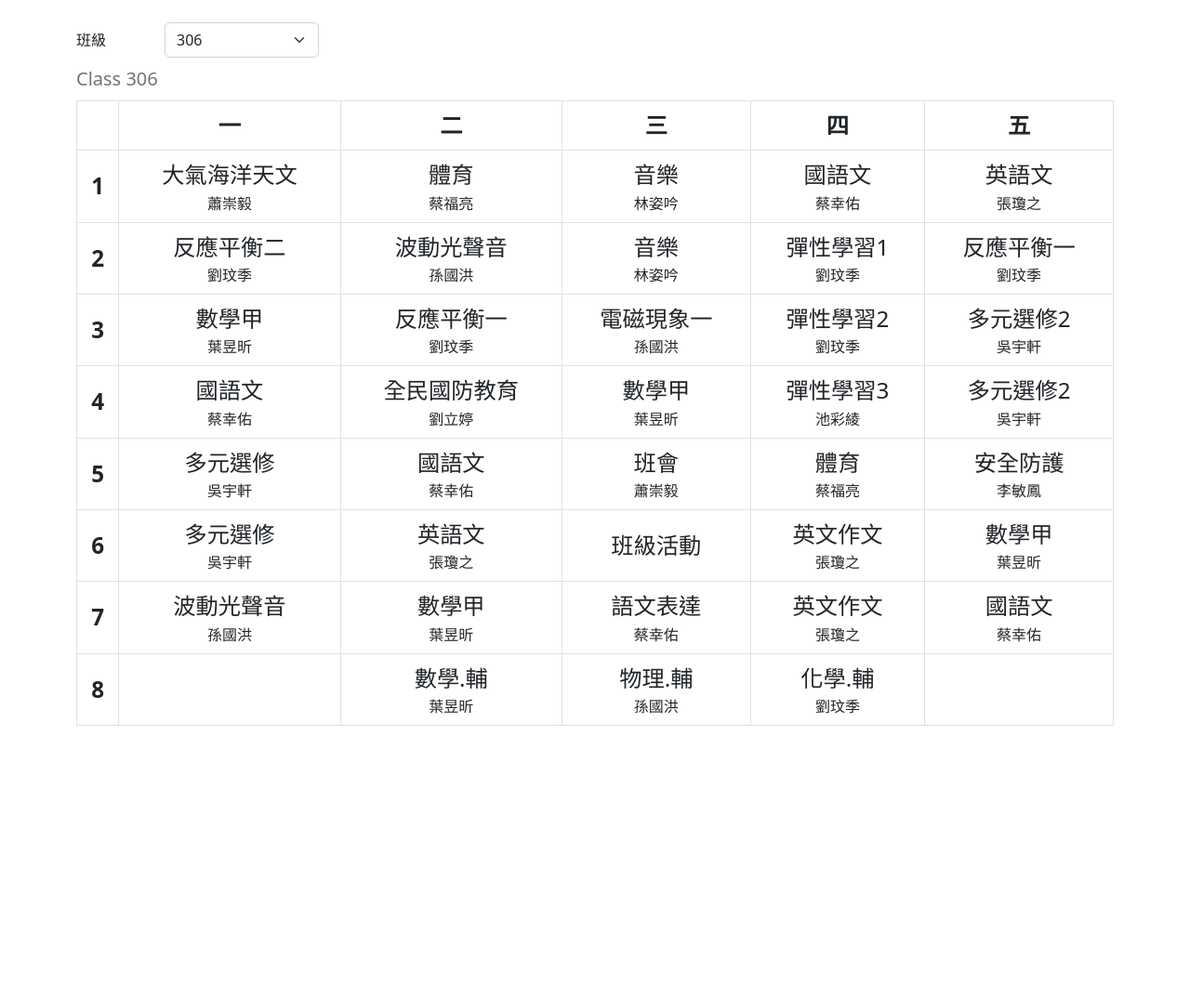
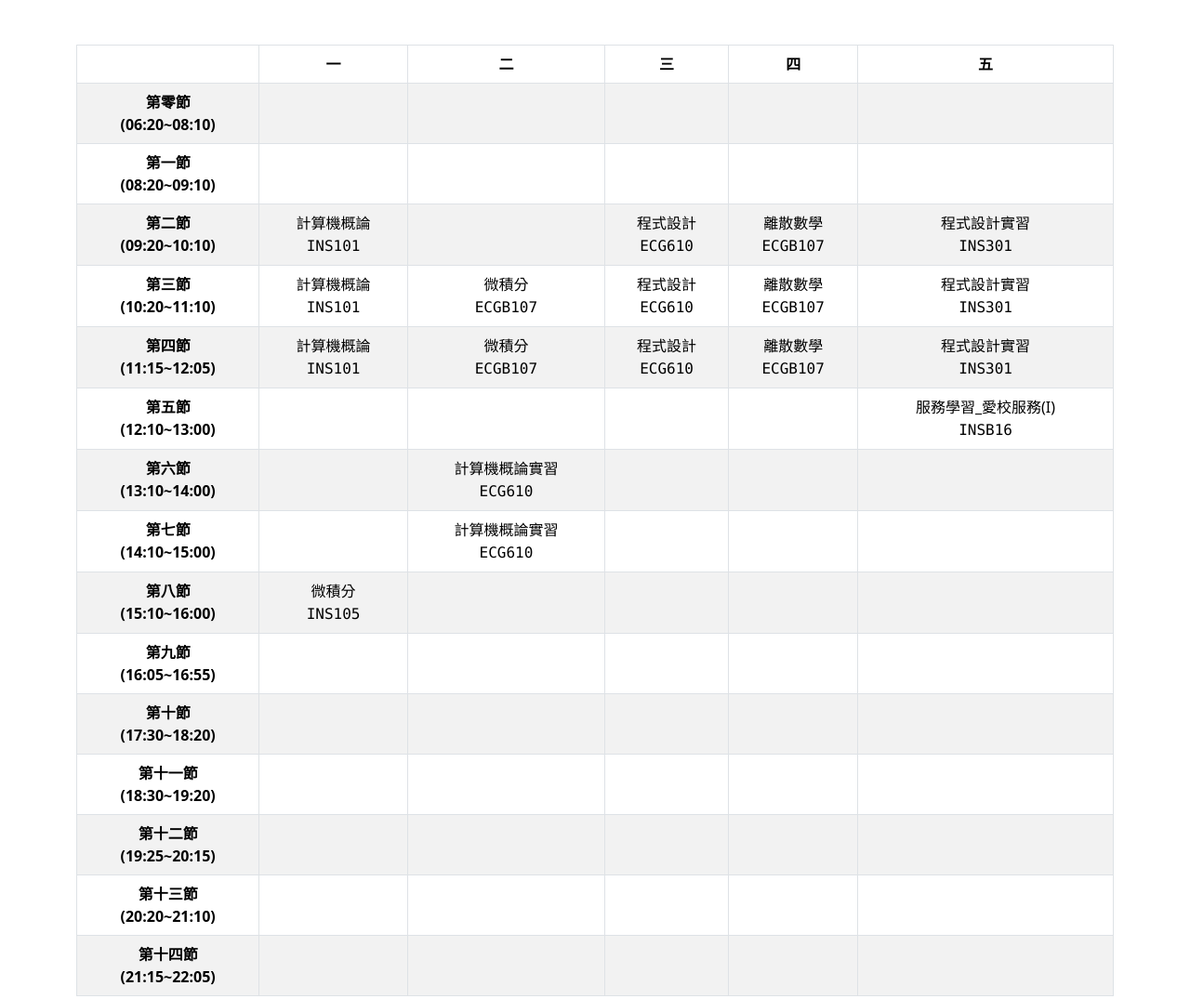
Before and after one commit to hijimmy87/class-schedule, a plain HTML site: page index.html in a window 1280 px wide. Shown: the whole page at 93% size. Before the commit the page ends 805 px from the top, so only its background shows below. Drawn offline with nearby package versions, Linux system fonts and the light colour scheme.

Commit message:
Add files via upload

```diff
--- /dev/null
+++ b/class.json
@@ -0,0 +1,44 @@
+{
+    "B5711M97": {
+        "name": "微積分",
+        "teacher": "李孟書",
+        "time": ["108", "203", "204"],
+        "place": ["INS105", "ECGB107", "ECGB107"]
+    },
+    "B57011RQ": {
+        "name": "計算機概論",
+        "teacher": "林韓禹",
+        "time": ["102", "103", "104"],
+        "place": ["INS101", "INS101", "INS101"]
+    },
+    "B57011RR": {
+        "name": "計算機概論實習",
+        "teacher": "林韓禹",
+        "time": ["206", "207"],
+        "place": ["ECG610", "ECG610"]
+    },
+    "B5701M33": {
+        "name": "程式設計",
+        "teacher": "張光遠",
+        "time": ["302", "303", "304"],
+        "place": ["ECG610", "ECG610", "ECG610"]
+    },
+    "B5701M30": {
+        "name": "程式設計實習",
+        "teacher": "張光遠",
+        "time": ["502", "503", "504"],
+        "place": ["INS301", "INS301", "INS301"]
+    },
+    "B5701NNX": {
+        "name": "服務學習_愛校服務(I)",
+        "teacher": "張欽圳",
+        "time": ["505"],
+        "place": ["INSB16"]
+    },
+    "B5701V75": {
+        "name": "離散數學",
+        "teacher": "蔡宇軒",
+        "time": ["402", "403", "404"],
+        "place": ["ECGB107", "ECGB107", "ECGB107"]
+    }
+}
--- /dev/null
+++ b/data.js
@@ -0,0 +1,48 @@
+function get_cls_data() {
+    const xhr = new XMLHttpRequest();
+    xhr.open("get", "./class.json", false);
+    xhr.send();
+    return JSON.parse(xhr.responseText);
+}
+
+export const classdata = get_cls_data(),
+    table_size = [5, 15],
+    time = [
+        "第零節\n(06:20~08:10)",
+        "第一節\n(08:20~09:10)",
+        "第二節\n(09:20~10:10)",
+        "第三節\n(10:20~11:10)",
+        "第四節\n(11:15~12:05)",
+        "第五節\n(12:10~13:00)",
+        "第六節\n(13:10~14:00)",
+        "第七節\n(14:10~15:00)",
+        "第八節\n(15:10~16:00)",
+        "第九節\n(16:05~16:55)",
+        "第十節\n(17:30~18:20)",
+        "第十一節\n(18:30~19:20)",
+        "第十二節\n(19:25~20:15)",
+        "第十三節\n(20:20~21:10)",
+        "第十四節\n(21:15~22:05)",
+    ];
+
+export function gen_schedule() {
+    let schedule = {};
+    // for (let i = 0; i < table_size[0]; i++)
+    //     for (let j = 0; j < table_size[1]; j++)
+    //         schedule[((i + 1) * 100 + j).toString()] = {};
+
+    for (const code in classdata) {
+        if (Object.hasOwnProperty.call(classdata, code)) {
+            const cls = classdata[code];
+            for (let i = 0; i < cls.time.length; i++)
+                schedule[cls.time[i]] = {
+                    code: code,
+                    name: cls.name,
+                    teacher: cls.teacher,
+                    place: cls.place[i],
+                };
+        }
+    }
+
+    return schedule;
+}
--- a/index.html
+++ b/index.html
@@ -1,45 +1,31 @@
 <!DOCTYPE html>
-<html lang="zh-tw">
-
+<html lang="zh-TW">
     <head>
-  <meta charset="UTF-8">
-  <meta http-equiv="X-UA-Compatible" content="IE=edge">
-  <meta name="viewport" content="width=device-width, initial-scale=1.0">
+        <meta charset="UTF-8" />
+        <meta http-equiv="X-UA-Compatible" content="IE=edge" />
+        <meta name="viewport" content="width=device-width, initial-scale=1.0" />
         <title>課表</title>
-  <meta name="description" content="就是課表">
-  <meta name="og:type" content="type">
-  <meta name="og:title" content="課表">
-  <meta name="og:description" content="就是課表">
-  <link rel="stylesheet" href="style.css">
+        <link
+            href="https://cdn.jsdelivr.net/npm/bootstrap@5.3.1/dist/css/bootstrap.min.css"
+            rel="stylesheet"
+            integrity="sha384-4bw+/aepP/YC94hEpVNVgiZdgIC5+VKNBQNGCHeKRQN+PtmoHDEXuppvnDJzQIu9"
+            crossorigin="anonymous"
+        />
+        <script
+            src="https://cdn.jsdelivr.net/npm/bootstrap@5.3.1/dist/js/bootstrap.bundle.min.js"
+            integrity="sha384-HwwvtgBNo3bZJJLYd8oVXjrBZt8cqVSpeBNS5n7C8IVInixGAoxmnlMuBnhbgrkm"
+            crossorigin="anonymous"
+        ></script>
+        <script type="module" src="main.js"></script>
     </head>
-
     <body>
-  <main>
-    <form>
-      <label for="select">班級</label>
-      <div>
-        <select id="select">
-          <option value="NULL" disabled selected>選擇班級</option>
-        </select>
-      </div>
-    </form>
-    <table id="table">
-      <caption>請選擇班級</caption>
-      <thead hidden>
-        <tr class="fs-4">
-          <th></th>
-          <th>一</th>
-          <th>二</th>
-          <th>三</th>
-          <th>四</th>
-          <th>五</th>
-        </tr>
-      </thead>
+        <main class="container-md my-5">
+            <table
+                class="table table-striped table-hover table-bordered text-center"
+            >
+                <thead></thead>
                 <tbody></tbody>
             </table>
         </main>
-  <script src="schedule.js"></script>
-  <script src="main.js"></script>
     </body>
-
 </html>
--- a/main.js
+++ b/main.js
@@ -1,54 +1,45 @@
-const change = cls => {
-  if (Math.random() < 0.0487) {
-    setTimeout(() => {
-      let a = document.createElement('a');
-      a.href = 'https://youtu.be/jNQXAC9IVRw';
-      a.click();
-    }, 1487);
-  }
-  const table = document.getElementById('table');
-  table.children[2].innerHTML = '';
-  if (sc[cls] === undefined) {
-    table.children[0].innerText = 'Not Found';
-    table.children[1].setAttribute('hidden', '');
-    return;
-  }
-  table.children[0].innerText = `Class ${cls}`;
-  table.children[1].removeAttribute('hidden');
-  for (let i = 0; i < sc[cls].length; i++) {
-    let tr = document.createElement('tr'),
-      th = document.createElement('th');
-    table.children[2].appendChild(tr);
-    tr.appendChild(th);
-    th.innerText = i + 1;
-    th.classList.add('fs-4');
-    for (let j = 0; j < sc[cls][i].length; j++) {
-      let td = document.createElement('td');
-      tr.appendChild(td);
-      if (sc[cls][i][j])
-        td.innerHTML = `<div class="fs-4">${cs[sc[cls][i][j] >> 8]}</div><div>${cs[sc[cls][i][j] & 255]}</div>`;
+import { gen_schedule, table_size, time } from "./data.js";
+
+const schedule = gen_schedule();
+
+window.onload = () => {
+    let tr, th, td;
+    const table = document.getElementsByTagName("tbody")[0];
+
+    tr = document.createElement("tr");
+    tr.appendChild(document.createElement("th"));
+    for (let i = 0; i < table_size[0]; i++) {
+        th = document.createElement("th");
+        tr.appendChild(th);
+        th.scope = "col";
+        th.innerText = "一二三四五六日"[i];
     }
-  }
+    document.getElementsByTagName("thead")[0].appendChild(tr);
+
+    for (let i = 0; i < table_size[1]; i++) {
+        tr = document.createElement("tr");
+        th = document.createElement("th");
+        table.appendChild(tr);
+        tr.appendChild(th);
+        th.scope = "row";
+        th.innerText = time[i];
+        for (let j = 0; j < table_size[0]; j++) {
+            td = document.createElement("td");
+            tr.appendChild(td);
+            const time = ((j + 1) * 100 + i).toString(),
+                cls = schedule[time];
+            if (cls === undefined) td.innerText = "";
+            else {
+                let span = document.createElement("span");
+                span.innerText = schedule[time].name;
+                td.appendChild(span);
+                td.appendChild(document.createElement("br"));
+
+                span = document.createElement("span");
+                span.classList.add("font-monospace");
+                span.innerText = schedule[time].place;
+                td.appendChild(span);
+            }
+        }
+    }
 };
-
-(() => {
-  const selected = '306',
-    select = document.getElementById('select');
-  for (const cls in sc) {
-    let opt = document.createElement('option');
-    select.appendChild(opt);
-    opt.value = cls;
-    opt.innerText = cls;
-    if (cls == selected) {
-      opt.selected = true;
-      change(cls);
-    }
-  }
-  let opt = document.createElement('option');
-  opt.value = 'TST';
-  opt.innerText = 'Test';
-  select.appendChild(opt);
-  select.onchange = () => {
-    change(select.selectedOptions[0].value)
-  };
-})();
```
Lines whose indentation alone changed are shown as unchanged.
